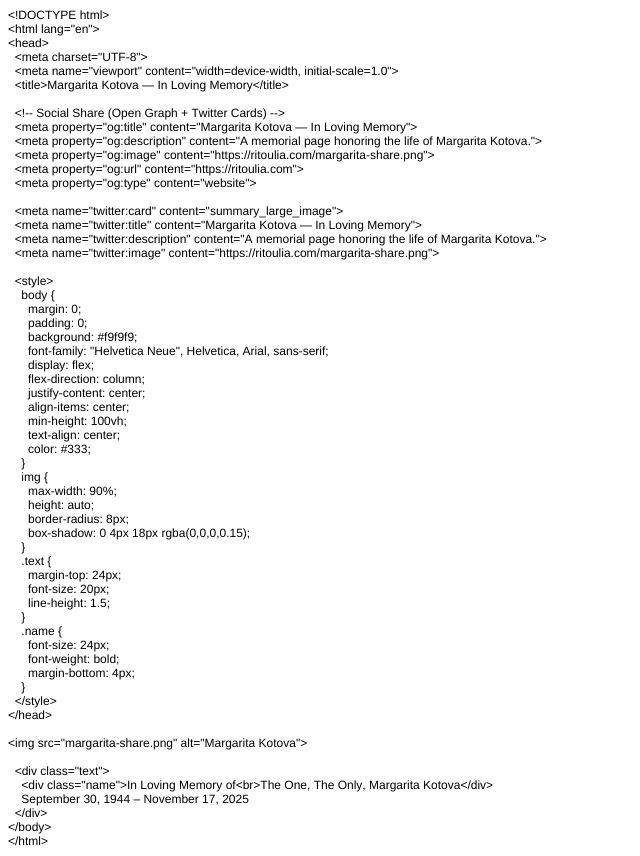
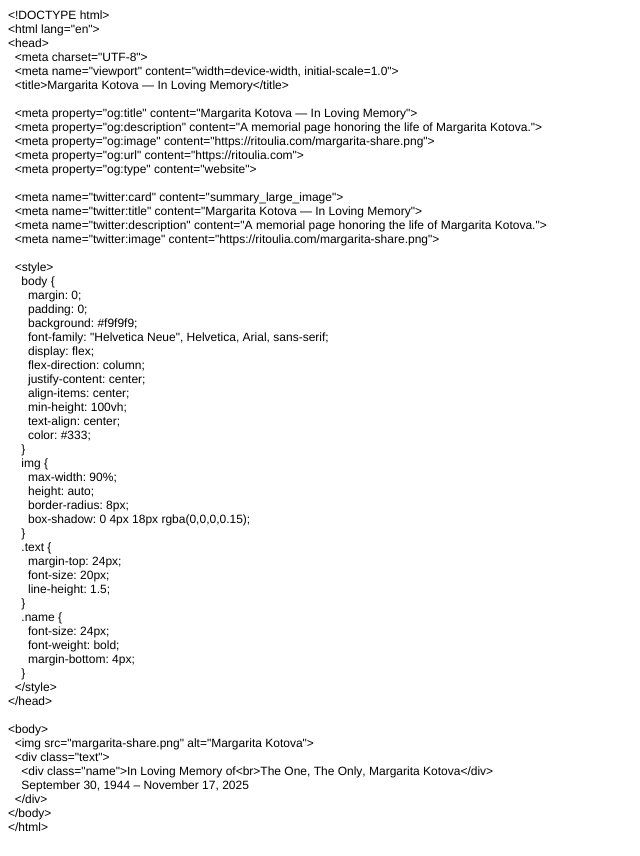
Before and after one commit to FreshSeat/Ritoulia, a plain HTML site: page Untitled.html in a window 1280 px wide. Shown: the whole page, without its empty margins (0-640 px from the left). Drawn offline with Linux system fonts and the light colour scheme.

Commit message:
Add files via upload

```diff
--- a/Untitled.html
+++ b/Untitled.html
@@ -20,7 +20,6 @@
 <p class="p1"><span class="s1"><span class="Apple-converted-space">  </span>&lt;meta name="viewport" content="width=device-width, initial-scale=1.0"&gt;</span></p>
 <p class="p1"><span class="s1"><span class="Apple-converted-space">  </span>&lt;title&gt;Margarita Kotova — In Loving Memory&lt;/title&gt;</span></p>
 <p class="p2"><span class="s1"></span><br></p>
-<p class="p1"><span class="s1"><span class="Apple-converted-space">  </span>&lt;!-- Social Share (Open Graph + Twitter Cards) --&gt;</span></p>
 <p class="p1"><span class="s1"><span class="Apple-converted-space">  </span>&lt;meta property="og:title" content="Margarita Kotova — In Loving Memory"&gt;</span></p>
 <p class="p1"><span class="s1"><span class="Apple-converted-space">  </span>&lt;meta property="og:description" content="A memorial page honoring the life of Margarita Kotova."&gt;</span></p>
 <p class="p1"><span class="s1"><span class="Apple-converted-space">  </span>&lt;meta property="og:image" content="https://ritoulia.com/margarita-share.png"&gt;</span></p>
@@ -65,8 +64,8 @@
 <p class="p1"><span class="s1"><span class="Apple-converted-space">  </span>&lt;/style&gt;</span></p>
 <p class="p1"><span class="s1">&lt;/head&gt;</span></p>
 <p class="p2"><span class="s1"></span><br></p>
-<p class="p1"><span class="s1">&lt;img src="margarita-share.png" alt="Margarita Kotova"&gt;</span></p>
-<p class="p2"><span class="s1"></span><br></p>
+<p class="p1"><span class="s1">&lt;body&gt;</span></p>
+<p class="p1"><span class="s1"><span class="Apple-converted-space">  </span>&lt;img src="margarita-share.png" alt="Margarita Kotova"&gt;</span></p>
 <p class="p1"><span class="s1"><span class="Apple-converted-space">  </span>&lt;div class="text"&gt;</span></p>
 <p class="p1"><span class="s1"><span class="Apple-converted-space">    </span>&lt;div class="name"&gt;In Loving Memory of&lt;br&gt;The One, The Only, Margarita Kotova&lt;/div&gt;</span></p>
 <p class="p1"><span class="s1"><span class="Apple-converted-space">    </span>September 30, 1944 – November 17, 2025</span></p>
```
